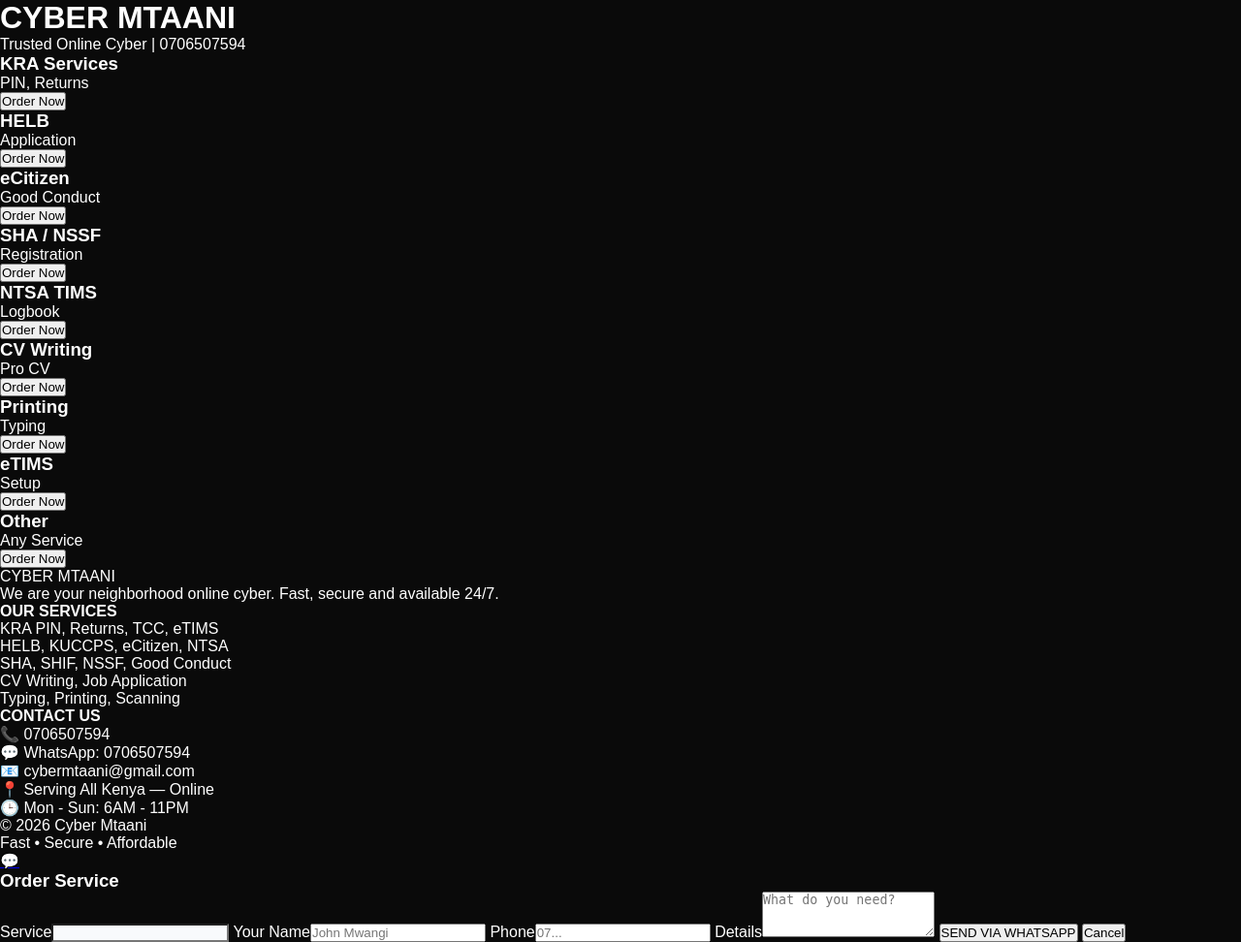
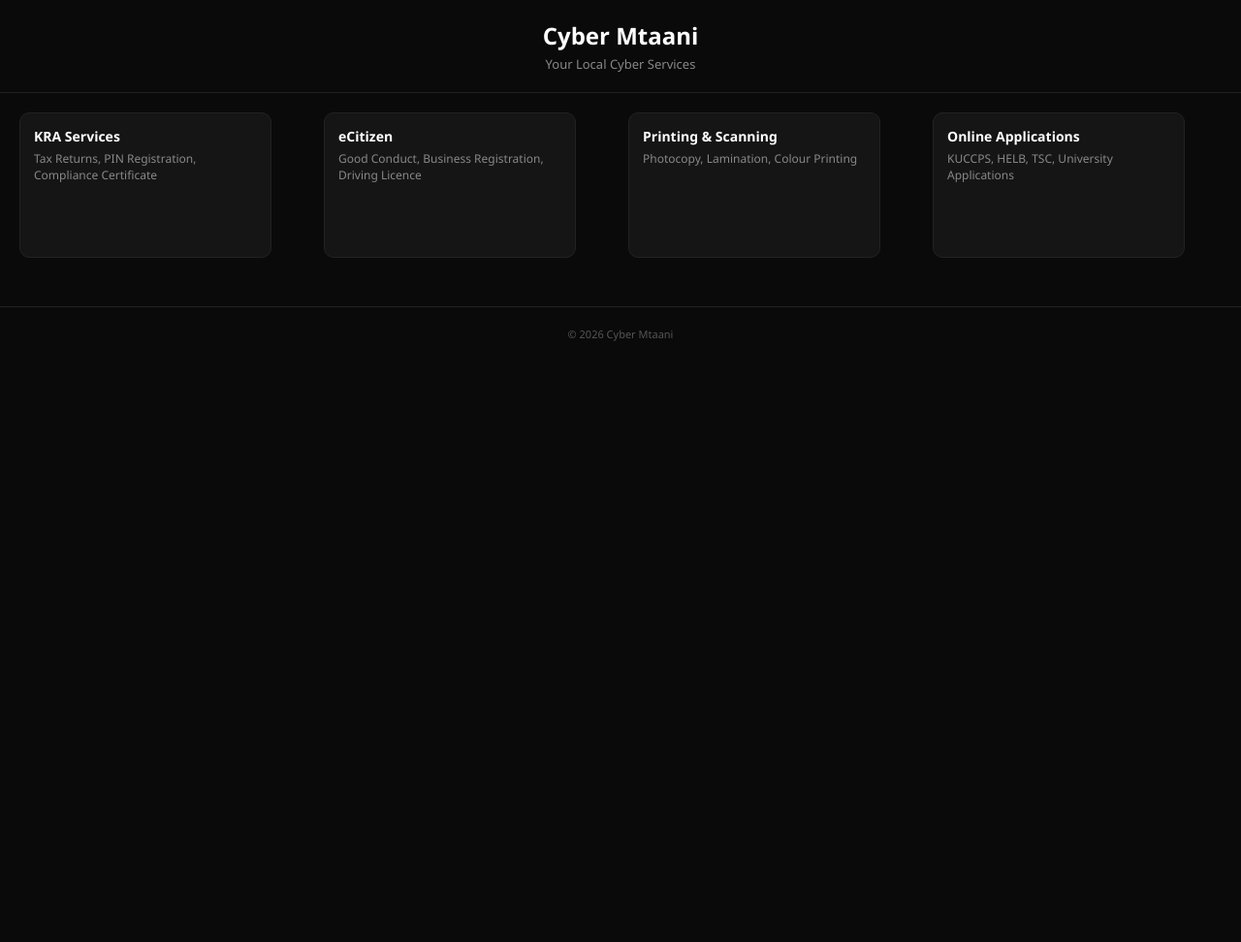
Before and after one commit to willy005/cyber-mtaani, a Flask app: page / in a window 1280 px wide. Shown: the whole page at 97% size. After the commit the page ends 352 px from the top, so only its background shows below. Run offline with Flask 3, Linux system fonts and the light colour scheme; some libraries are stand-ins or nearby versions.

Commit message:
Css edit

```diff
--- a/templates/index.html
+++ b/templates/index.html
@@ -1,56 +1,77 @@
 <!DOCTYPE html>
-<html>
+<html lang="en">
 <head>
   <meta charset="UTF-8">
-  <meta name="viewport" content="width=device-width, initial-scale=1">
+  <meta name="viewport" content="width=device-width, initial-scale=1.0">
   <title>Cyber Mtaani</title>
-  <link rel="stylesheet" href="style.css">
   <link rel="manifest" href="manifest.json">
+  <style>
+    * { margin:0; padding:0; box-sizing:border-box; }
+    body { background:#0a0a0a; color:#fff; font-family: 'Segoe UI', Arial, sans-serif; }
+
+    header { padding:20px; text-align:center; border-bottom:1px solid #222; }
+    header h1 { font-size:24px; }
+    header p { color:#888; font-size:13px; margin-top:4px; }
+
+    .services-grid {
+      display: grid;
+      grid-template-columns: repeat(auto-fit, minmax(200px, 1fr));
+      gap: 16px;
+      padding: 20px;
+      justify-content: center;
+    }
+    .service-card {
+      background: #151515;
+      border: 1px solid #222;
+      border-radius: 10px;
+      padding: 14px;
+      max-width: 260px;
+      height: 150px;
+      transition: 0.2s;
+    }
+    .service-card:hover { border-color:#444; transform: translateY(-2px); }
+    .service-card h3 { font-size:14px; color:#fff; }
+    .service-card p { font-size:12px; color:#888; margin-top:6px; line-height:1.4; }
+
+    footer { text-align:center; padding:20px; color:#555; font-size:11px; border-top:1px solid #222; margin-top:30px; }
+  </style>
 </head>
 <body>
-<div class="top"><h1>CYBER <span>MTAANI</span></h1><p>Trusted Online Cyber | 0706507594</p></div>
-<div class="grid">
-<div class="card"><h3>KRA Services</h3><p>PIN, Returns</p><button class="btn" onclick="openOrder('KRA')">Order Now</button></div>
-<div class="card"><h3>HELB</h3><p>Application</p><button class="btn" onclick="openOrder('HELB')">Order Now</button></div>
-<div class="card"><h3>eCitizen</h3><p>Good Conduct</p><button class="btn" onclick="openOrder('eCitizen')">Order Now</button></div>
-<div class="card"><h3>SHA / NSSF</h3><p>Registration</p><button class="btn" onclick="openOrder('SHA')">Order Now</button></div>
-<div class="card"><h3>NTSA TIMS</h3><p>Logbook</p><button class="btn" onclick="openOrder('NTSA')">Order Now</button></div>
-<div class="card"><h3>CV Writing</h3><p>Pro CV</p><button class="btn" onclick="openOrder('CV')">Order Now</button></div>
-<div class="card"><h3>Printing</h3><p>Typing</p><button class="btn" onclick="openOrder('Printing')">Order Now</button></div>
-<div class="card"><h3>eTIMS</h3><p>Setup</p><button class="btn" onclick="openOrder('eTIMS')">Order Now</button></div>
-<div class="card"><h3>Other</h3><p>Any Service</p><button class="btn" onclick="openOrder('Other')">Order Now</button></div>
+
+  <header>
+    <h1>Cyber Mtaani</h1>
+    <p>Your Local Cyber Services</p>
+  </header>
+
+  <main>
+    <div class="services-grid">
+      <div class="service-card">
+        <h3>KRA Services</h3>
+        <p>Tax Returns, PIN Registration, Compliance Certificate</p>
       </div>
-<div class="footer">
-<div class="footer-inner">
-<div><div class="brand">CYBER <span>MTAANI</span></div><p>We are your neighborhood online cyber. Fast, secure and available 24/7.</p></div>
-<div><h4>OUR SERVICES</h4><ul><li>KRA PIN, Returns, TCC, eTIMS</li><li>HELB, KUCCPS, eCitizen, NTSA</li><li>SHA, SHIF, NSSF, Good Conduct</li><li>CV Writing, Job Application</li><li>Typing, Printing, Scanning</li></ul></div>
-<div><h4>CONTACT US</h4><div>📞 0706507594</div><div>💬 WhatsApp: 0706507594</div><div>📧 cybermtaani@gmail.com</div><div>📍 Serving All Kenya — Online</div><div>🕒 Mon - Sun: 6AM - 11PM</div></div>
+      <div class="service-card">
+        <h3>eCitizen</h3>
+        <p>Good Conduct, Business Registration, Driving Licence</p>
       </div>
-<div class="bottom"><div>© 2026 Cyber Mtaani</div><div>Fast • Secure • Affordable</div></div>
+      <div class="service-card">
+        <h3>Printing & Scanning</h3>
+        <p>Photocopy, Lamination, Colour Printing</p>
       </div>
-<a class="whatsapp" href="https://wa.me/254706507594" target="_blank">💬</a>
-<div class="modal" id="orderModal">
-<div class="box">
-<h3 id="serviceTitle">Order Service</h3>
-<label>Service</label><input id="serviceInput" readonly style="background:#f8fafc;font-weight:700">
-<label>Your Name</label><input id="nameInput" placeholder="John Mwangi">
-<label>Phone</label><input id="phoneInput" placeholder="07...">
-<label>Details</label><textarea id="detailsInput" rows="3" placeholder="What do you need?"></textarea>
-<button class="send" onclick="sendToWhatsApp()">SEND VIA WHATSAPP</button>
-<button class="close" onclick="closeOrder()">Cancel</button>
+      <div class="service-card">
+        <h3>Online Applications</h3>
+        <p>KUCCPS, HELB, TSC, University Applications</p>
       </div>
     </div>
+  </main>
+
+  <footer>
+    &copy; 2026 Cyber Mtaani
+  </footer>
+
   <script>
-let currentService='';
-function openOrder(s){currentService=s;document.getElementById('serviceInput').value=s;document.getElementById('serviceTitle').innerText=s+' - Order';document.getElementById('orderModal').classList.add('active');}
-function closeOrder(){document.getElementById('orderModal').classList.remove('active');}
-function sendToWhatsApp(){
-const n=document.getElementById('nameInput').value, p=document.getElementById('phoneInput').value, d=document.getElementById('detailsInput').value;
-if(!n||!p){alert('Enter name and phone');return;}
-const msg=`Hello Cyber Mtaani%0ASERVICE: ${currentService}%0AName: ${n}%0APhone: ${p}%0ADetails: ${d}`;
-window.open('https://wa.me/254706507594?text='+msg,'_blank');closeOrder();
+    if ('serviceWorker' in navigator) {
+      navigator.serviceWorker.register('sw.js').catch(()=>{});
     }
-if('serviceWorker' in navigator){navigator.serviceWorker.register('sw.js');}
   </script>
 </body>
 </html>
```
Also changed, not shown: css/style.css (renamed from style.css), js/manifest.json (renamed from manifest.json), js/sw.js (renamed from sw.js). Lines whose indentation alone changed are shown as unchanged.
